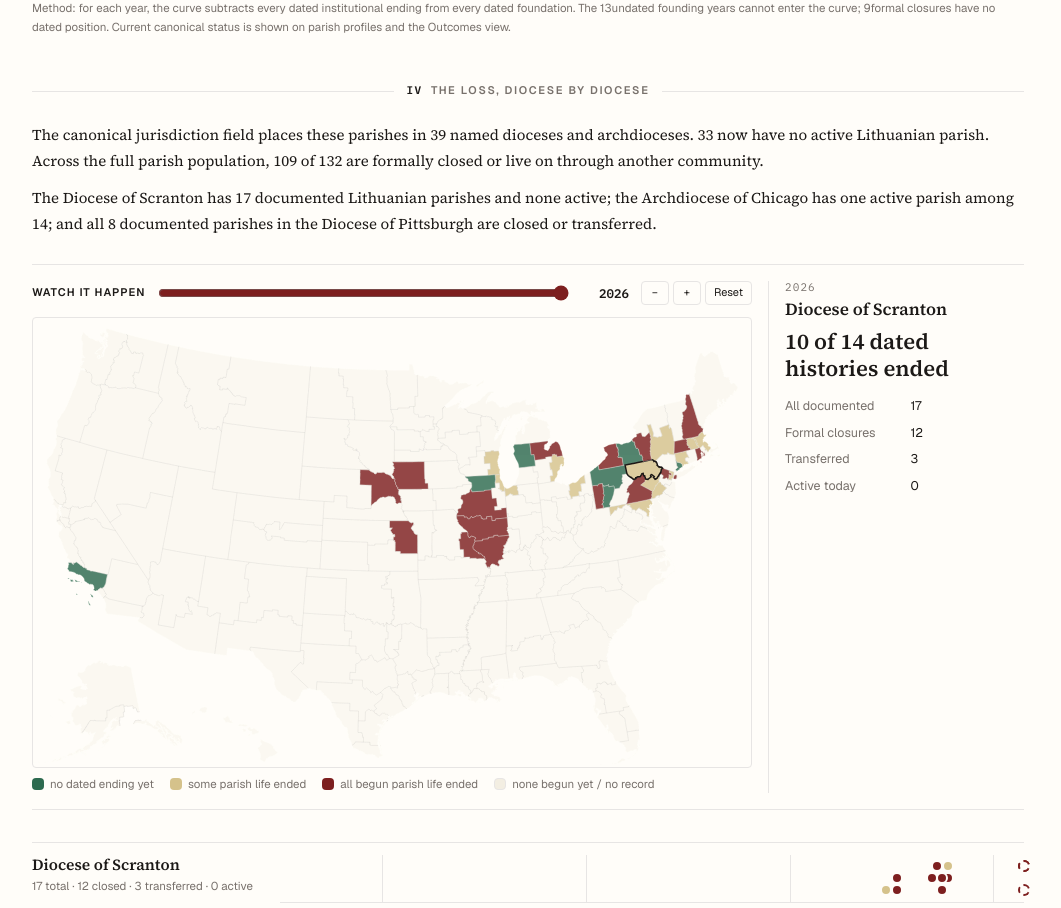
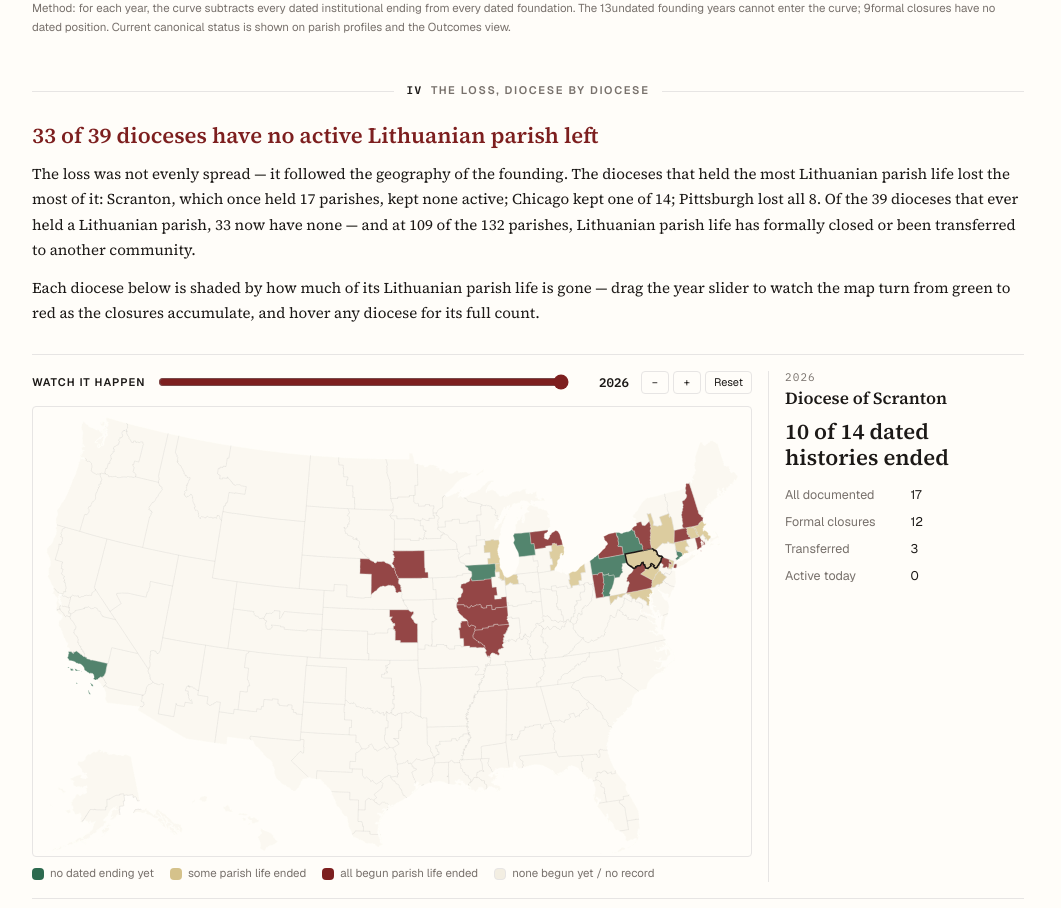
Before and after one commit to LietuvaAI/save-our-lithuanian-parishes, a Next.js app: page /history in a window 1280 px wide. Shown: the part 2340-3248 px from the top of the page, without its empty margins (112-1173 px from the left). Built offline with nearby package versions, Linux system fonts and the light colour scheme.

Commit message:
Restore approved diocese loss copy

```diff
--- a/app/history/page.tsx
+++ b/app/history/page.tsx
@@ -184,19 +184,26 @@ export default function HistoryPage() {
 
       <section id="loss-by-diocese" className="scroll-mt-8 pt-12">
         <Divider numeral="IV">The loss, diocese by diocese</Divider>
-        <div className="space-y-3 font-serif text-lead-copy leading-[1.7]">
+        <h2 className="font-serif text-section-title font-semibold text-[var(--es-closed)]">
+          {counts.diocesesWithoutActive} of {counts.namedDioceses} dioceses have no active Lithuanian parish left
+        </h2>
+        <div className="mt-3 space-y-3 font-serif text-lead-copy leading-[1.7]">
           <p>
-            The canonical jurisdiction field places these parishes in {counts.namedDioceses}{" "}
-            named dioceses and archdioceses. {counts.diocesesWithoutActive} now
-            have no active Lithuanian parish. Across the full parish population,
-            {` ${counts.endedOrTransferred} of ${counts.total} `}are formally
-            closed or live on through another community.
+            The loss was not evenly spread — it followed the geography of the
+            founding. The dioceses that held the most Lithuanian parish life
+            lost the most of it: Scranton, which once held {scranton.total}{" "}
+            parishes, kept none active; Chicago kept one of {chicago.total};
+            Pittsburgh lost all {pittsburgh.total}. Of the {counts.namedDioceses}{" "}
+            dioceses that ever held a Lithuanian parish, {counts.diocesesWithoutActive}{" "}
+            now have none — and at {counts.endedOrTransferred} of the {counts.total}{" "}
+            parishes, Lithuanian parish life has formally closed or been
+            transferred to another community.
           </p>
           <p>
-            The Diocese of Scranton has {scranton.total} documented Lithuanian
-            parishes and none active; the Archdiocese of Chicago has one active
-            parish among {chicago.total}; and all {pittsburgh.total} documented
-            parishes in the Diocese of Pittsburgh are closed or transferred.
+            Each diocese below is shaded by how much of its Lithuanian parish
+            life is gone — drag the year slider to watch the map turn from green
+            to red as the closures accumulate, and hover any diocese for its full
+            count.
           </p>
         </div>
         <div className="mt-7"><HistoryDioceseLoss dioceses={dioceses} currentYear={historyProjection.currentYear} /></div>
--- a/scripts/verify-type-system.mjs
+++ b/scripts/verify-type-system.mjs
@@ -142,6 +142,9 @@ const historyDesignContract = [
   [historyPage, "justify-center", "centered divider label"],
   [historyPage, "tracking-[0.15em]", "approved divider letterspacing"],
   [historyPage, "Lithuanian parishes alive, year by year", "approved century-arc heading"],
+  [historyPage, "dioceses have no active Lithuanian parish left", "approved diocese-loss heading"],
+  [historyPage, "Each diocese below is shaded by how much of its Lithuanian parish", "approved diocese-map instruction"],
+  [historyPage, "text-[var(--es-closed)]", "loss-color diocese heading"],
   [historyPage, "leading-[1.7]", "15px/1.7 narrative rhythm"],
   [historyChart, "size-2 rounded-[1px]", "compact eight-pixel unit marks"],
   [historyChart, "gap-x-[3px]", "compact decade spacing"],
```
